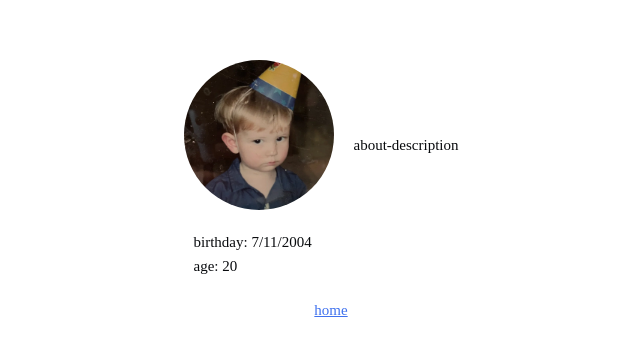
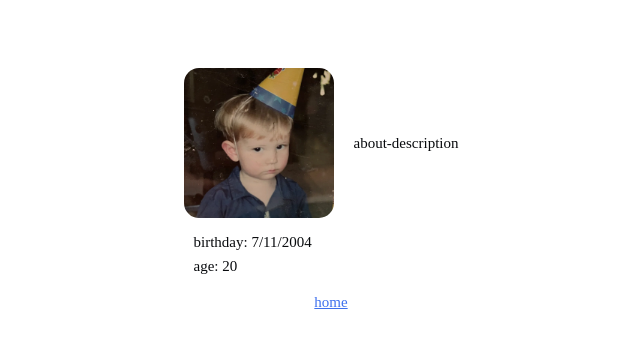
Before and after one commit to seanmcbroom/webpage, a Vue app: page /about in a window 1280 px wide. Shown: the part 209-562 px from the top of the page, without its empty margins (319-959 px from the left). Built offline with nearby package versions, Linux system fonts and the light colour scheme.

Commit message:
refactor: style modifications

```diff
--- a/src/components/Layout/Page/Page.vue
+++ b/src/components/Layout/Page/Page.vue
@@ -8,7 +8,7 @@ const { t } = useI18n()
 <template>
   <div class="flex flex-col min-h-[calc(100vh)]">
     <main
-      class="flex flex-col items-center h-[100%] min-h-[calc(100vh)] pt-12 pb-12 bg-[var(--color-background)]"
+      class="flex flex-col items-center h-[100%] min-h-[calc(100vh)] bg-[var(--color-background)]"
     >
       <slot></slot>
     </main>
--- a/src/views/AboutView.vue
+++ b/src/views/AboutView.vue
@@ -1,7 +1,7 @@
 <template>
-  <div class="flex flex-col my-auto max-w-[700px] items-center space-y-5 mx-5 md:space-x-5">
-    <div class="flex flex-col items-center space-y-5 md:space-x-5 md:flex-row">
-      <img :src="pfp" alt="profile" class="w-[150px] rounded-full" />
+  <div class="flex flex-col my-auto max-w-[700px] items-center space-y-3 mx-5 md:space-x-5">
+    <div class="flex flex-col items-center md:space-x-5 md:flex-row">
+      <img :src="pfp" alt="profile" class="w-[150px] rounded-[10%]" />
 
       <a>
         {{ $t('about-description') }}
```
